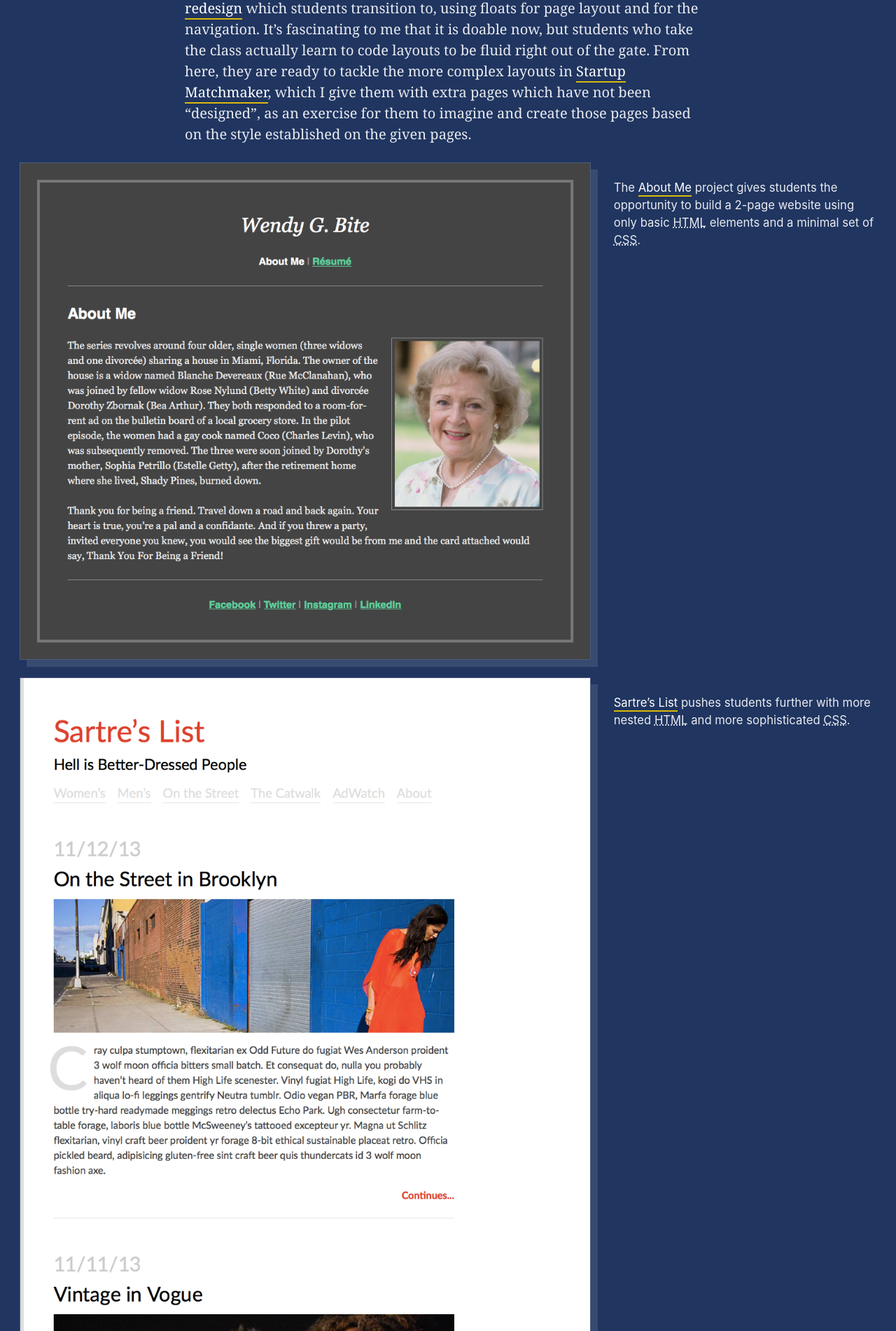
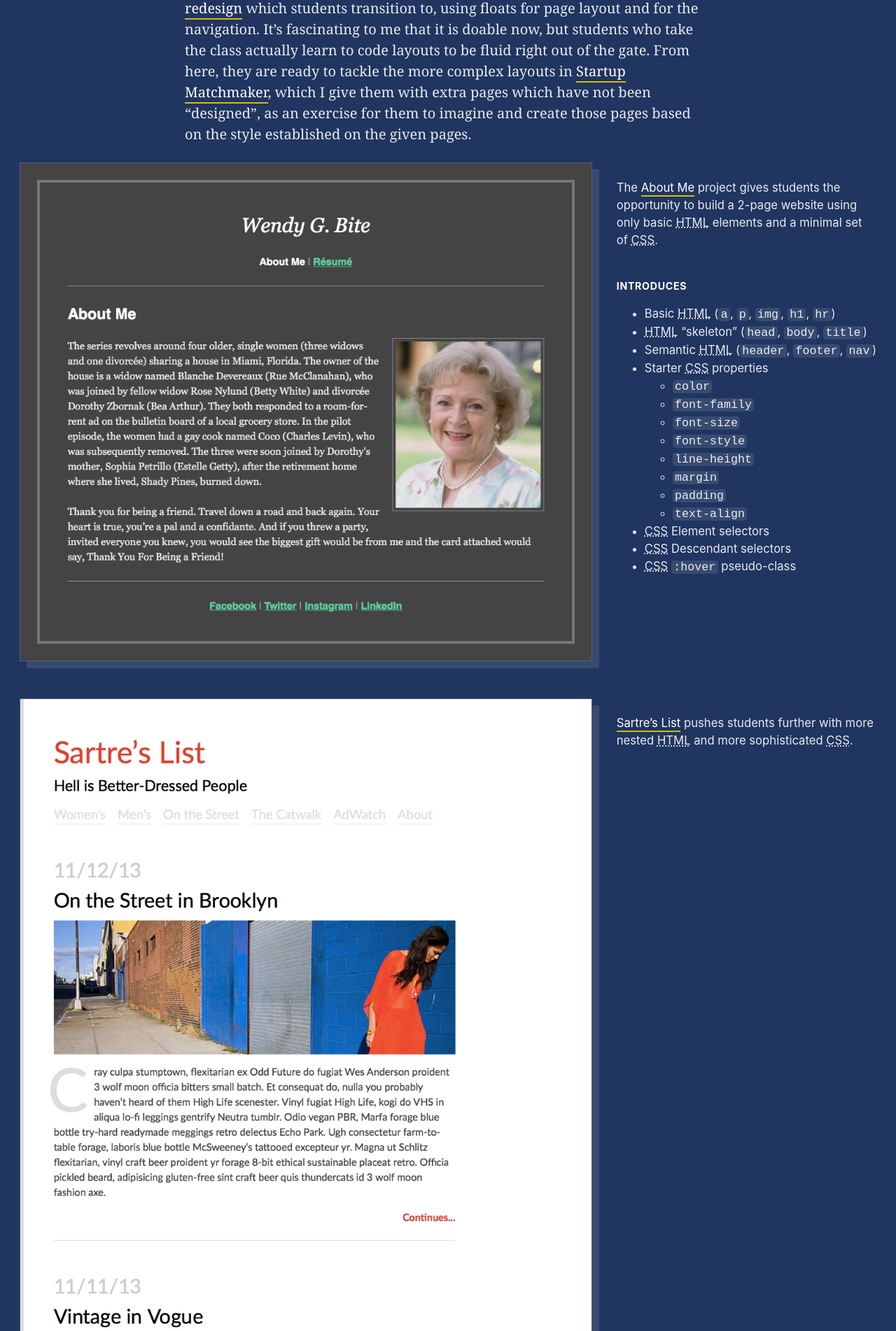
Before and after one commit to nevanscott/nevanscott.github.io, a Jekyll site: the page built from ga.md, in a window 1280 px wide. Shown: the part 947-2849 px from the top of the page at 70% size. Built offline with Jekyll 4.4.1, drawn with Linux system fonts in a browser that asks for light colours.

Commit message:
adds more details to captions

```diff
--- a/_includes/main.scss
+++ b/_includes/main.scss
@@ -53,6 +53,9 @@ main >, section >, article > {
 hr {
   border: none;
   border-top: 1px solid rgba(0,0,0,.25);
+  body.night & {
+    border-color: rgba(255,255,255,.25);
+  }
 }
 
 h1, h2, h3 {
@@ -110,13 +113,18 @@ figure {
     font-size: smaller;
   }
   @media #{$ssl} {
-    margin-right: 33.33333%;
-    position: relative;
-    figcaption {
-      position: absolute;
-      right: -50%;
-      top: 1.4em;
-      width: 46%;
+    &.screenshot {
+      padding-bottom: 1.4em;
+      overflow: auto;
+      .browser {
+        float: left;
+        width: 66.66667%;
+      }
+      figcaption {
+        float: right;
+        margin-top: 1.4em;
+        width: 30.33333%;
+      }
     }
   }
 }
@@ -129,6 +137,14 @@ time {
   margin: 0 auto 1.25em;
   body.night & {
     color: rgba(255,255,255,.6);
+  }
+}
+code {
+  background: rgba(0,0,0,.1);
+  border-radius: .25em;
+  padding: 0 .2em;
+  body.night & {
+    background: rgba(255,255,255,.1);
   }
 }
 dt {
--- a/ga.md
+++ b/ga.md
@@ -24,6 +24,24 @@ I made a simple [About Me](http://fewd49.nevan.org/projects/wendy_bite/) website
   </div>
   <figcaption markdown="1">
   The [About Me](http://fewd49.nevan.org/projects/wendy_bite/) project gives students the opportunity to build a 2-page website using only basic HTML elements and a minimal set of CSS.
+
+  <h2>Introduces</h2>
+
+  * Basic HTML (`a`, `p`, `img`, `h1`, `hr`)
+  * HTML "skeleton" (`head`, `body`, `title`)
+  * Semantic HTML (`header`, `footer`, `nav`)
+  * Starter CSS properties
+    * `color`
+    * `font-family`
+    * `font-size`
+    * `font-style`
+    * `line-height`
+    * `margin`
+    * `padding`
+    * `text-align`
+  * CSS Element selectors
+  * CSS Descendant selectors
+  * CSS `:hover` pseudo-class
   </figcaption>
 </figure>
 
```
